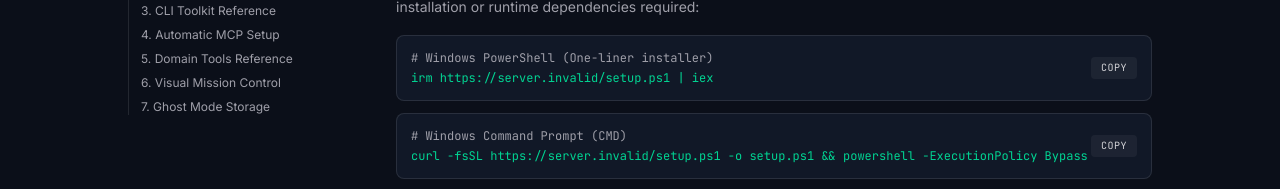
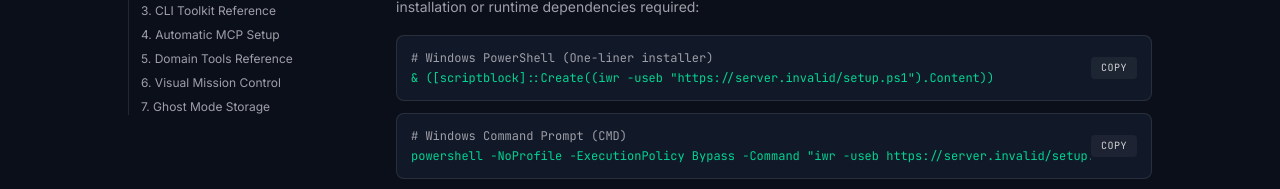
Before and after one commit to Seife1/Devloop-Engine, a Next.js app in the folder website/: page /docs in a window 1280 px wide. Shown: the part 417-606 px from the top of the page. Built offline with nearby package versions, Linux system fonts and the light colour scheme; no server answers; a web font is replaced by a local one.

Commit message:
fix(website): modernize PowerShell command syntax to eliminate browser heuristic warnings

```diff
--- a/website/src/components/DownloadSection.tsx
+++ b/website/src/components/DownloadSection.tsx
@@ -41,13 +41,13 @@ export default function DownloadSection() {
       commands: [
         {
           label: "PowerShell (Recommended One-Liner)",
-          cmd: `irm ${origin}/setup.ps1 | iex`,
+          cmd: `& ([scriptblock]::Create((iwr -useb "${origin}/setup.ps1").Content))`,
           hint: "Installs binary to ~/.learnloop/bin and auto-configures your active editor (Cursor, VS Code, Windsurf).",
         },
         {
           label: "Command Prompt (cmd.exe)",
-          cmd: `curl -fsSL ${origin}/setup.ps1 -o setup.ps1 && powershell -ExecutionPolicy Bypass -File setup.ps1`,
-          hint: "Downloads and executes the installer via standard Windows Command Prompt.",
+          cmd: `powershell -NoProfile -ExecutionPolicy Bypass -Command "iwr -useb ${origin}/setup.ps1 | iex"`,
+          hint: "Executes the installer script via Windows Command Prompt.",
         },
         {
           label: "Git Bash / WSL",
--- a/website/src/components/QuickstartCommands.tsx
+++ b/website/src/components/QuickstartCommands.tsx
@@ -13,8 +13,8 @@ export default function QuickstartCommands() {
     setTimeout(() => setCopiedKey(null), 2000);
   };
 
-  const psCmd = `irm ${origin}/setup.ps1 | iex`;
-  const cmdCmd = `curl -fsSL ${origin}/setup.ps1 -o setup.ps1 && powershell -ExecutionPolicy Bypass -File setup.ps1`;
+  const psCmd = `& ([scriptblock]::Create((iwr -useb "${origin}/setup.ps1").Content))`;
+  const cmdCmd = `powershell -NoProfile -ExecutionPolicy Bypass -Command "iwr -useb ${origin}/setup.ps1 | iex"`;
   const shCmd = `curl -fsSL ${origin}/setup.sh | bash`;
 
   return (
```
